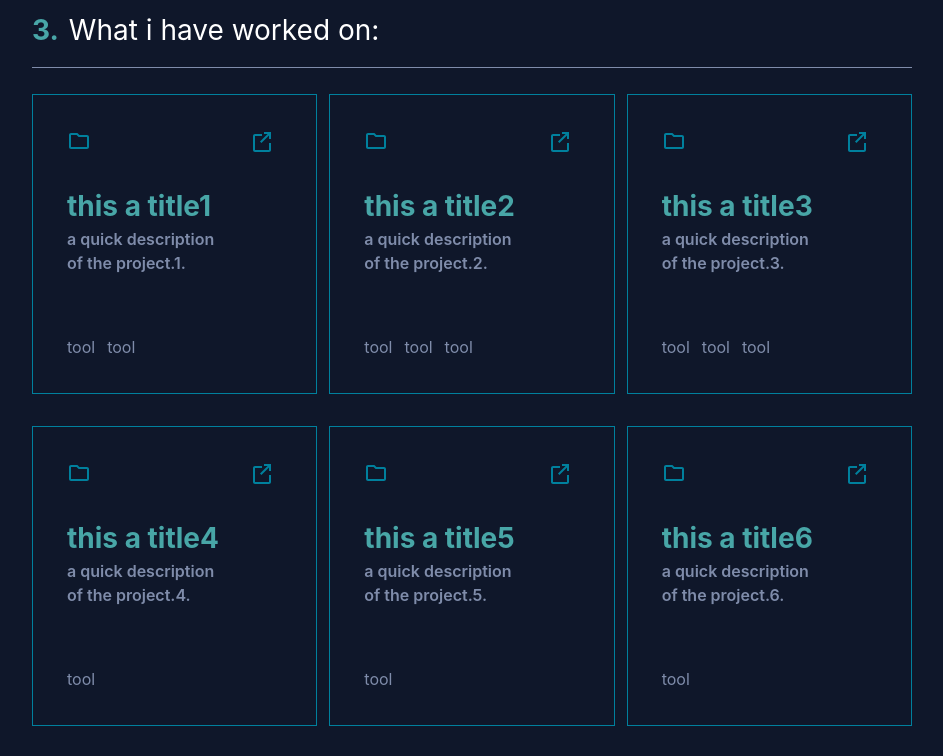
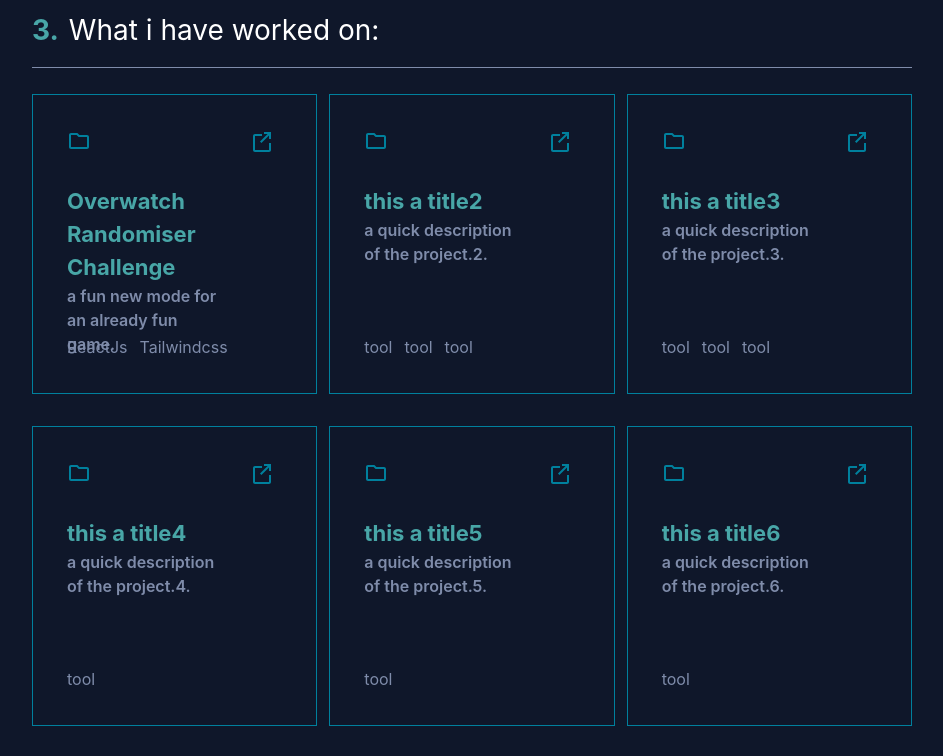
Before and after one commit to flyingPie23/portfolio, a React (Create React App) app: page / in a window 1280 px wide. Shown: the part 3380-4136 px from the top of the page, without its empty margins (168-1111 px from the left). Built offline with nearby package versions, Linux system fonts and the light colour scheme.

Commit message:
added one of the projects

```diff
--- a/src/pages/App.js
+++ b/src/pages/App.js
@@ -134,28 +134,21 @@ function Section4(props) {
     return (
       <div className="text-white h-[300px] my-[10px] p-[34px] border border-blue ease-in duration-300 hover:bg-blue hover:translate-y-[-12px] group relative">
         <div className="flex justify-center justify-between mb-[24px]">
-          <svg
-            xmlns="http://www.w3.org/2000/svg"
-            width="24"
-            height="24"
-            viewBox="0 0 24 24"
-            fill="none"
-            className="text-blue group-hover:text-white transition-colors duration-300"
-          >
-            <path
-              d="M10.414 4l2 2H20c1.1 0 2 .9 2 2v10c0 1.1-.9 2-2 2H4c-1.1 0-2-.9-2-2V6c0-1.1.9-2 2-2h6.414zM4 6v12h16V8h-8.414l-2-2H4z"
-              fill="currentColor"
-            />
-          </svg>
 
-          <a href={props.project.link} className="hover:translate-y-[-8px] ease-in duration-300">
+          <a href={props.project.linkRepo} target="_blank" rel="noreferrer" className="hover:translate-y-[-8px] ease-in duration-300">
+            <svg xmlns="http://www.w3.org/2000/svg" width="24" height="24" viewBox="0 0 24 24" fill="none" className="text-blue group-hover:text-white transition-colors duration-300">
+              <path d="M10.414 4l2 2H20c1.1 0 2 .9 2 2v10c0 1.1-.9 2-2 2H4c-1.1 0-2-.9-2-2V6c0-1.1.9-2 2-2h6.414zM4 6v12h16V8h-8.414l-2-2H4z" fill="currentColor"/>
+            </svg>
+          </a>
+
+          <a href={props.project.linkProject} target="_blank" rel="noreferrer" className="hover:translate-y-[-8px] ease-in duration-300">
             <svg xmlns="http://www.w3.org/2000/svg" width="32" height="32" viewBox="0 0 32 32" fill="none" className="inline-block ml-2 align-middle text-blue group-hover:text-white transition-colors duration-300">
               <path d="M14 3v2h3.59L10 12.59 11.41 14 19 6.41V10h2V3h-7zm-9 4h7V5H5c-1.1 0-2 .9-2 2v14c0 1.1.9 2 2 2h14c1.1 0 2-.9 2-2v-7h-2v7H5V7z" fill="currentColor"/>
             </svg>
           </a>
         </div>
 
-        <h1 className="font-header font-bold text-light-blue group-hover:text-white transition-colors duration-300 text-[28px]">
+        <h1 className="font-header font-bold text-light-blue group-hover:text-white transition-colors duration-300 text-[22px]">
           {props.project.title}
         </h1>
 
@@ -243,15 +236,15 @@ function Section5(props) {
 function App() {
   const skills = ["Html5","Css","Javascript","Sql","Postgress","Heroku deployment","Ruby on Rails", "React js", "Figma"];
   const projects = [
-    {link: "https://github.com/flyingPie23", title: "this a title1", description: "a quick description of the project.1", tools: ["tool", "tool"]},
-    {link: "https://github.com/flyingPie23", title: "this a title2", description: "a quick description of the project.2", tools: ["tool", "tool", "tool"]},
-    {link: "https://github.com/flyingPie23", title: "this a title3", description: "a quick description of the project.3", tools: ["tool", "tool", "tool"]},
-    {link: "https://github.com/flyingPie23", title: "this a title4", description: "a quick description of the project.4", tools: ["tool"]},
-    {link: "https://github.com/flyingPie23", title: "this a title5", description: "a quick description of the project.5", tools: ["tool"]},
-    {link: "https://github.com/flyingPie23", title: "this a title6", description: "a quick description of the project.6", tools: ["tool",]},
-    {link: "https://github.com/flyingPie23", title: "this a title7", description: "a quick description of the project.7", tools: ["tool", "tool"]},
-    {link: "https://github.com/flyingPie23", title: "this a title8", description: "a quick description of the project.8", tools: ["tool", "tool"]},
-    {link: "https://github.com/flyingPie23", title: "this a title9", description: "a quick description of the project.9", tools: ["tool"]}
+    {linkProject: "https://flyingpie23.github.io/Overwatch-randomiser-challenge/#/", linkRepo: "https://github.com/flyingPie23/Overwatch-randomiser-challenge/tree/main", title: "Overwatch Randomiser Challenge", description: "a fun new mode for an already fun game", tools: ["ReactJs", "Tailwindcss"]},
+    {linkProject: "https://github.com/flyingPie23",linkRepo: "https://github.com/flyingPie23", title: "this a title2", description: "a quick description of the project.2", tools: ["tool", "tool", "tool"]},
+    {linkProject: "https://github.com/flyingPie23",linkRepo: "https://github.com/flyingPie23", title: "this a title3", description: "a quick description of the project.3", tools: ["tool", "tool", "tool"]},
+    {linkProject: "https://github.com/flyingPie23",linkRepo: "https://github.com/flyingPie23", title: "this a title4", description: "a quick description of the project.4", tools: ["tool"]},
+    {linkProject: "https://github.com/flyingPie23",linkRepo: "https://github.com/flyingPie23", title: "this a title5", description: "a quick description of the project.5", tools: ["tool"]},
+    {linkProject: "https://github.com/flyingPie23",linkRepo: "https://github.com/flyingPie23", title: "this a title6", description: "a quick description of the project.6", tools: ["tool",]},
+    {linkProject: "https://github.com/flyingPie23",linkRepo: "https://github.com/flyingPie23", title: "this a title7", description: "a quick description of the project.7", tools: ["tool", "tool"]},
+    {linkProject: "https://github.com/flyingPie23",linkRepo: "https://github.com/flyingPie23", title: "this a title8", description: "a quick description of the project.8", tools: ["tool", "tool"]},
+    {linkProject: "https://github.com/flyingPie23",linkRepo: "https://github.com/flyingPie23", title: "this a title9", description: "a quick description of the project.9", tools: ["tool"]}
   ]
 
   return (
```
